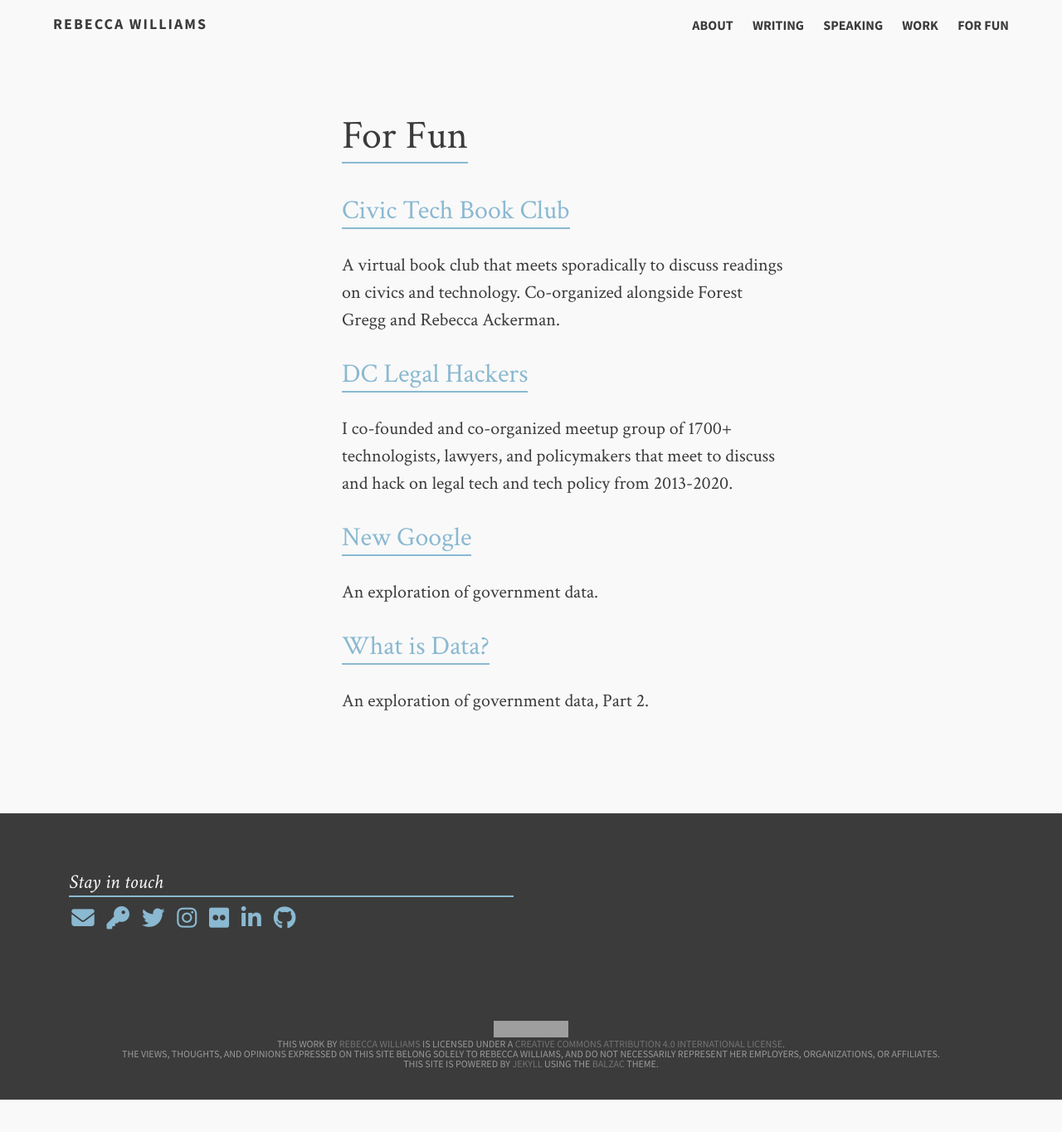
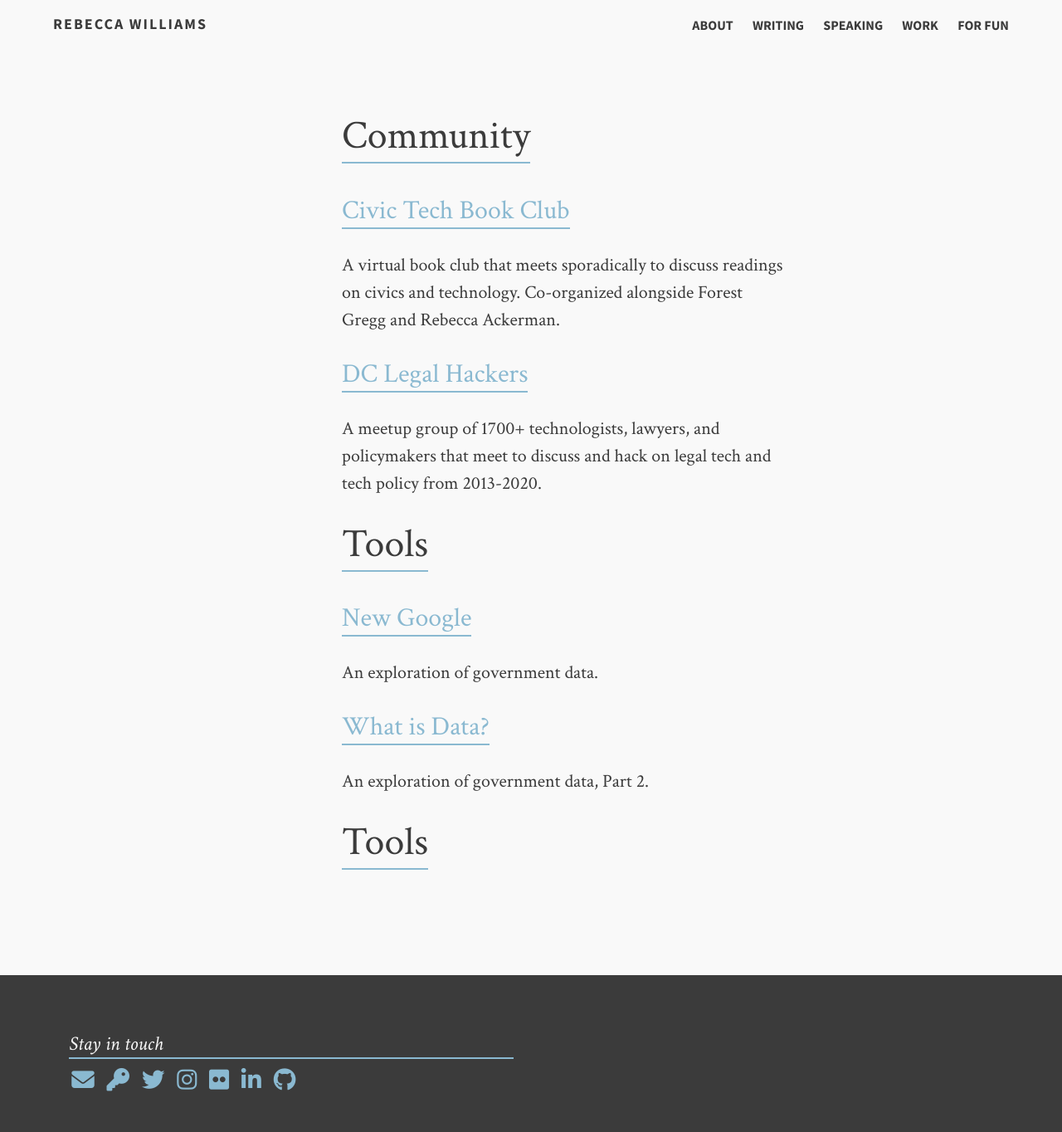
Before and after one commit to rebeccawilliams/rebeccawilliams.us, a Jekyll site: the page built from fun.md, in a window 1280 px wide and 1400 px high. Shown: the top 1364 px of the window at 83% size. Built offline with Jekyll 4.4.1, drawn with Linux system fonts in a browser that asks for light colours; nearby versions of some CDN libraries; grey boxes are pictures that could not be loaded.

Commit message:
Update fun.html

```diff
--- a/_layouts/fun.html
+++ b/_layouts/fun.html
@@ -4,15 +4,17 @@
         <section class="article archive">
           <article class="archive-wrap">
               <ol class="post-list">
-                 <lh><h2><span class="bb">For Fun</a></span></h2></lh>
+                 <lh><h2><span class="bb">Community</a></span></h2></lh>
                  <p><h3><span class="bb"><a href=//civictechbook.club>Civic Tech Book Club</a></span></h3></p>
 		 <p>A virtual book club that meets sporadically to discuss readings on civics and technology. Co-organized alongside Forest Gregg and Rebecca Ackerman.</p>
                  <p><h3><span class="bb"><a href=//www.meetup.com/dclegalhackers/>DC Legal Hackers</a></span></h3></p>
-<p>I co-founded and co-organized meetup group of 1700+ technologists, lawyers, and policymakers that meet to discuss and hack on legal tech and tech policy from 2013-2020.</p>
-		  <p><h3><span class="bb"><a href=http://rebeccawilliams.github.io/newgoogle/>New Google</a></span></h3></p>
+<p>A meetup group of 1700+ technologists, lawyers, and policymakers that meet to discuss and hack on legal tech and tech policy from 2013-2020.</p>
+		  <lh><h2><span class="bb">Tools</a></span></h2></lh>
+<p><h3><span class="bb"><a href=http://rebeccawilliams.github.io/newgoogle/>New Google</a></span></h3></p>
 <p>An exploration of government data.</p>
 	          <p><h3><span class="bb"><a href=//whatisdata.info>What is Data?</a></span></h3></p>
 <p>An exploration of government data, Part 2.</p>
+ 		 <lh><h2><span class="bb">Tools</a></span></h2></lh>
               </ol>
           </article>
         </section>
```
